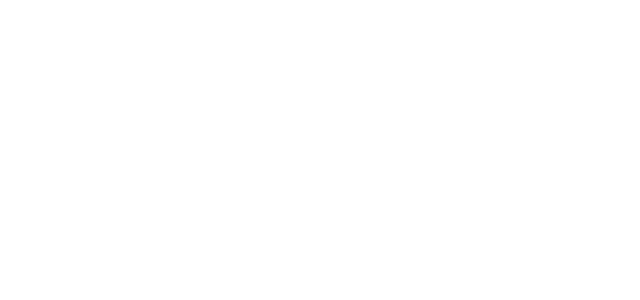
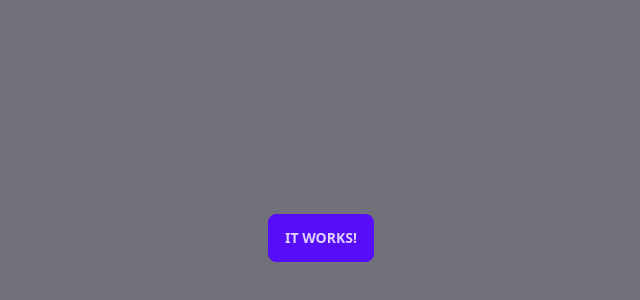
Before and after one commit to Maximilien21000/EmsAPIReact, a React (Create React App) app: page / in a window 1280 px wide. Shown: the part 162-462 px from the top of the page, without its empty margins (319-959 px from the left). Built offline with nearby package versions, Linux system fonts and the light colour scheme.

Commit message:
added folders for contexts and hooks, simple template constructed for auth methods uner Auth.js and UseAuth.js

```diff
--- a/package.json
+++ b/package.json
@@ -6,8 +6,10 @@
     "@testing-library/jest-dom": "^5.17.0",
     "@testing-library/react": "^13.4.0",
     "@testing-library/user-event": "^13.5.0",
+    "daisyui": "^3.5.1",
     "react": "^18.2.0",
     "react-dom": "^18.2.0",
+    "react-hook-form": "^7.45.4",
     "react-router-dom": "^6.14.2",
     "react-scripts": "^5.0.1",
     "web-vitals": "^2.1.4"
--- a/postcss.config.js
+++ b/postcss.config.js
@@ -1,4 +1,10 @@
 module.exports = {
+  content: [
+    "./src/**/*.{js,jsx,ts,tsx",
+  ],
+  theme: {
+    extend: {},
+  },
   plugins: {
     tailwindcss: {},
     autoprefixer: {},
--- a/src/App.js
+++ b/src/App.js
@@ -1,10 +1,8 @@
-import logo from './logo.svg';
-import './App.css';
-import { BrowserRouter } from 'react-router-dom';
-
-
 function App() {
-  return;
-}
-
+  return (
+    <div className="App bg-zinc-500 min-h-screen flex
+        flex-col justify-center items-center">
+      <button class="btn btn-primary">It works!</button>
+    </div>
+); }
 export default App;
--- /dev/null
+++ b/src/context/AutProvider.js
@@ -0,0 +1,10 @@
+import { createContext, useState } from "react";
+const AuthContext = createContext({});
+export const AuthProvider = ({children}) => {
+    const [auth, setAuth] = useState({})
+
+    return <AuthContext.Provider value={{auth, setAuth}} >
+        {children}
+    </AuthContext.Provider>
+}
+export default AuthContext
--- /dev/null
+++ b/src/hooks/UseAuth.js
@@ -0,0 +1,6 @@
+import { useContext } from "react";
+import AuthContext from "../context/AuthProvider";
+const useAuth = () => {
+    return useContext(AuthContext)
+}
+export default useAuth;
--- a/src/index.js
+++ b/src/index.js
@@ -14,19 +14,24 @@ import Devices from './pages/Devices';
 import Newdevice from './pages/Newdevice';
 import About from './pages/About';
 import Sensors from './pages/Sensors'
+import Login from './pages/Login';
+import { AuthProvider } from './context/AutProvider';
 
 const root = ReactDOM.createRoot(document.getElementById('root'));
 root.render(
   <React.StrictMode>
     <BrowserRouter>
+    <AuthProvider>
     <Routes>
-    <Route path='/' element={<App />}></Route>
+    <Route path='/*' element={<App />}></Route>
     <Route path='devices' element={<Devices />}></Route>
     <Route path='device/new' element={<Newdevice />}></Route>
     <Route path='devices/:id' element={<Device />}></Route>
     <Route path="about" element={<About />} />
     <Route path='sensors' element={<Sensors/>} />
+    <Route path='login' element={<Login/>} />
     </Routes>
+    </AuthProvider>
     </BrowserRouter>
   </React.StrictMode>
 
--- a/src/pages/Devices.jsx
+++ b/src/pages/Devices.jsx
@@ -10,7 +10,7 @@ const Devices = () => {
   const [isPending, setIsPending] = useState(true)
 
   useEffect(() => {
-    fetch('http://172.24.59.12:8232/devices/get/')
+    fetch('http://193.166.139.12:8000/devices/get/')
     .then(response => response.json())
     .then(json => {
       setDevices(json)
--- /dev/null
+++ b/src/pages/Login.jsx
@@ -0,0 +1,9 @@
+import React from 'react'
+
+const Login = () => {
+  return (
+    <div>Login</div>
+  )
+}
+
+export default Login
--- a/src/pages/Sensors.jsx
+++ b/src/pages/Sensors.jsx
@@ -10,7 +10,7 @@ const Sensors = () => {
   const [isPending, setIsPending] = useState(true)
 
   useEffect(() => {
-    fetch('http://172.24.59.12:8232/sensors/get/')
+    fetch('http://193.166.139.12:8000/sensors/get/?skip=0&limit=100')
     .then(response => response.json())
     .then(json => {
       setSensors(json)
--- a/tailwind.config.js
+++ b/tailwind.config.js
@@ -4,5 +4,5 @@ module.exports = {
   theme: {
     extend: {},
   },
-  plugins: [],
+  plugins: [require("daisyui")],
 }
```
Also changed, not shown: 1 other file (tests, documents, lock files or other folders).
